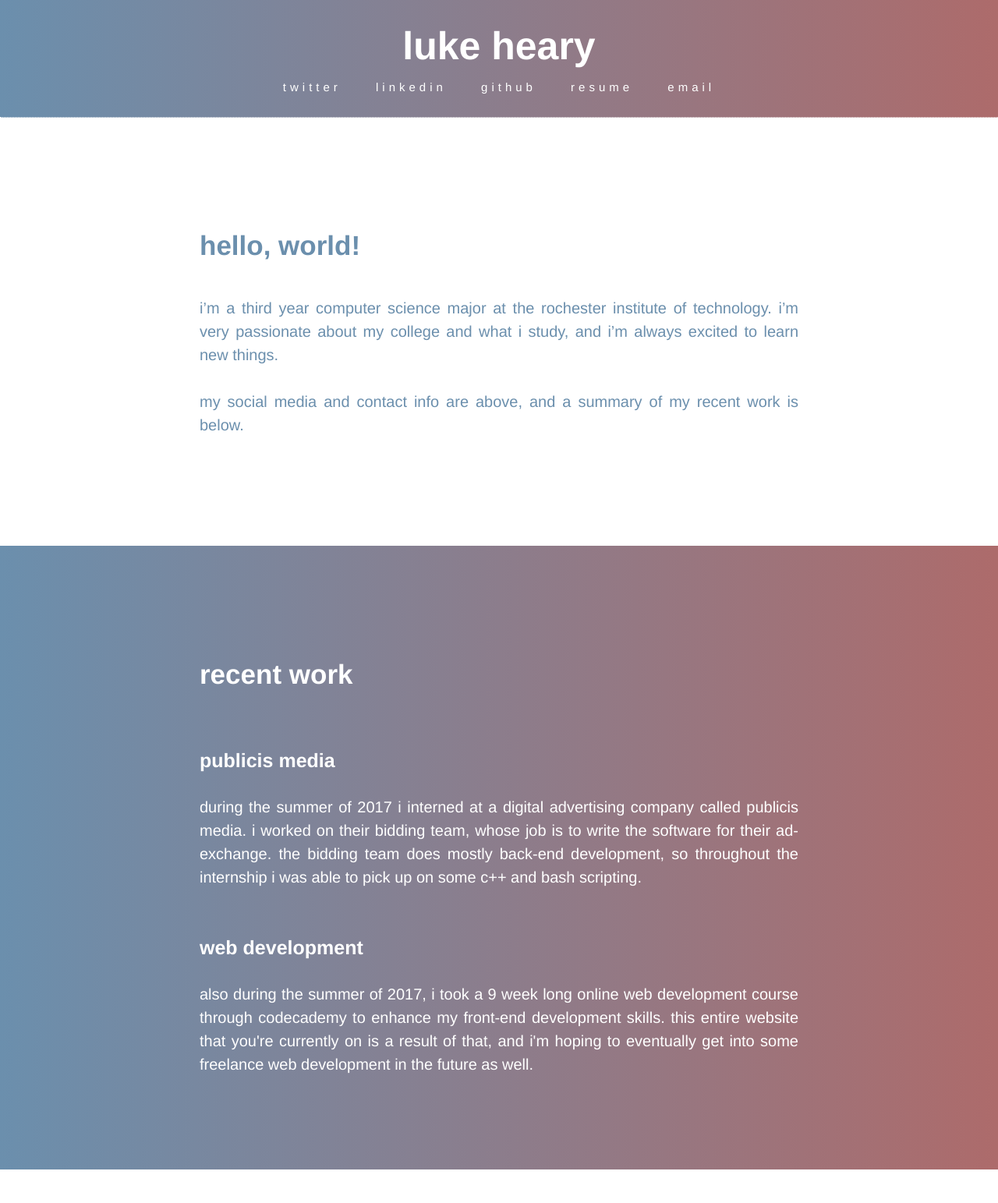
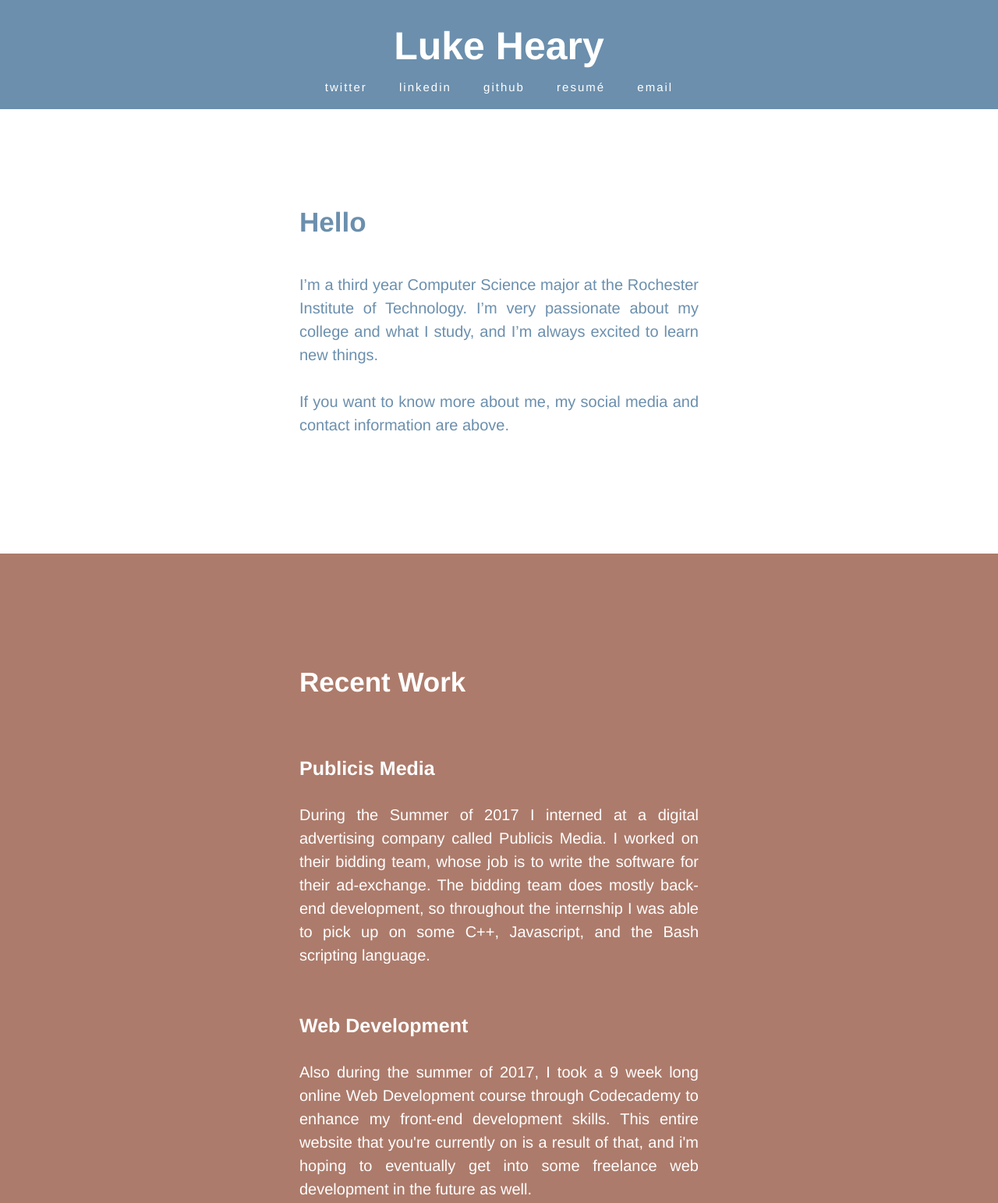
Before and after one commit to lukeheary/Portfolio-Website, a plain HTML site: page index.html in a window 1280 px wide. Shown: the top 1543 px of the page at 78% size. Before the commit the page ends 1500 px from the top, so only its background shows below. Drawn offline with Linux system fonts and the light colour scheme.

Commit message:
updated color scheme

```diff
--- a/index.html
+++ b/index.html
@@ -3,55 +3,67 @@
   <head>
     <meta charset="utf-8">
     <title>Luke Heary</title>
-    <link href="./resources/css/index.css" type="text/css" rel="stylesheet">
-    <link href="./resources/css/mobileindex.css" type="text/css" rel="stylesheet"
-    <link href="https://fonts.googleapis.com/css?family=Assistant:200,400" rel="stylesheet">
+    <meta name="viewport" content="width=device-width, initial-scale=1.0">
+    <link href="./resources/css/mobileindex.css" type="text/css" rel="stylesheet">
+    <link rel="stylesheet" type="text/css" media="screen and (min-device-width: 624px)" href="./resources/css/index.css" />
   </head>
   <body>
 
   <div class="header">
-    <h1> luke heary </h1>
+    <h1> Luke Heary </h1>
     <div class="navbar">
       <a href="http://www.twitter.com/lukeheary" target="_blank">twitter</a>
       <a href="https://www.linkedin.com/in/lukeheary" target="_blank">linkedin</a>
       <a href="https://www.github.com/lukeheary" target="_blank">github</a>
-      <a href="./resources/resume.pdf" target="_blank">resume</a>
+      <a href="./resources/resume.pdf" target="_blank">resumé</a>
       <a href="mailto:luke@lukeheary.com">email</a>
     </div>
-
   </div>
 
 <div class="section" id="one">
-  <h1>hello, world!</h1>
+  <h1>Hello</h1>
   <p>
     <br/>
-    i’m a third year computer science major at the rochester institute of technology.
-    i’m very passionate about my college and what i study, and i’m always excited to learn new things.
+    I’m a third year Computer Science major at the Rochester Institute of Technology.
+    I’m very passionate about my college and what I study, and I’m always excited to learn new things.
     <br/><br/>
-    my social media and contact info are above, and a summary of my recent work is below.
+    If you want to know more about me, my social media and contact information are above.
   </p>
 </div>
 
 <div class="section" id="two">
-  <h1>recent work</h1>
+  <h1>Recent Work</h1>
   <br/><br/>
 
-  <h2>publicis media</h2>
+  <h2>Publicis Media</h2>
   <p>
     <br/>
-    during the summer of 2017 i interned at a digital advertising company called publicis media.
-    i worked on their bidding team, whose job is to write the software for their ad-exchange. the
-    bidding team does mostly back-end development, so throughout the internship i was able to pick up
-    on some c++ and bash scripting.
+    During the Summer of 2017 I interned at a digital advertising company called Publicis Media.
+    I worked on their bidding team, whose job is to write the software for their ad-exchange. The
+    bidding team does mostly back-end development, so throughout the internship I was able to pick up
+    on some C++, Javascript, and the Bash scripting language.
   </p>
   <br/><br/>
-  <h2>web development</h2>
+
+  <h2>Web Development</h2>
   <p>
     <br/>
-    also during the summer of 2017, i took a 9 week long online web development course through codecademy
-    to enhance my front-end development skills. this entire website that you're currently on is a result of
+    Also during the summer of 2017, I took a 9 week long online Web Development course through Codecademy
+    to enhance my front-end development skills. This entire website that you're currently on is a result of
     that, and i'm hoping to eventually get into some freelance web development in the future as well.
+  </p>
+  <br/><br/>
+
+  <h2>Wegmans Food Markets Inc.</h2>
+  <p>
+    <br/>
+    During my four years at Wegmans, I held many different positions that helped shape the worker that
+    I am today. My daily job consisted of working in teams and learning about new products on the spot,
+    so that I could better inform customers and help build relationships.
+  </p>
 </div>
+
+
 
   </div>
   </body>
--- a/resources/css/index.css
+++ b/resources/css/index.css
@@ -1,3 +1,5 @@
+@media only screen and (min-width: 700px) {
+
   * {
      margin: 0px;
      padding: 0px;
@@ -5,18 +7,18 @@
 
   body {
     font-family: Helvetica;
-  background: -webkit-linear-gradient(left, #6B8FAD , #AD6B6B);
+    background-color: #6B8FAD;
   }
 
   /** HEADER **/
   .header {
-  background: -webkit-linear-gradient(left, #6B8FAD , #AD6B6B);
-  height: 100px;
+    background-color: #6B8FAD;
+    height: 90px;
     width: 100%;
     padding: 30px 0px 20px 0px;
     position: fixed;
     flex-wrap: wrap;
-  border-bottom: 1px dotted white;
+    z-index: 10;
   }
 
   .header h1 {
@@ -32,31 +34,45 @@ body {
     font-size: 15px;
     font-weight: 100;
     text-align: center;
-  letter-spacing: 5px;
+    letter-spacing: 2px;
     word-spacing: 15px;
   }
 
   .header .navbar a {
     color: white;
     text-decoration: none;
-  padding: 0px 10px 20px 10px;
+  }
+
+  .header .navbar a:hover {
+    font-size: 16px;
   }
 
   /** BODY **/
   #one {
     background-color: white;
     color: #6B8FAD;
-  padding-top: 150px;
+    padding-top: 200px;
+    padding-bottom: 150px;
+    height: auto;
   }
 
   #two {
-  background: -webkit-linear-gradient(left, #6B8FAD , #AD6B6B);
+    background-color: #AD7B6B;
     color: white;
-  height: 800px;
+    height: auto;
+    padding-top: 80px;
+    padding-bottom: 120px;
+  }
+
+  #three {
+    background-color: white;
+    color: #6B8FAD;
+    height: auto;
+    padding-top: 80px;
+    padding-bottom: 120px;
   }
 
   .section {
-  height: 550px;
     width: 100%;
     display: block;
     flex-wrap: wrap;
@@ -65,8 +81,8 @@ body {
   }
 
   .section h1 {
-  padding-left: 20%;
-  padding-top: 150px;
+    padding-left: 30%;
+    text-align: left;
     font-size: 35px;
     padding-bottom: 20px;
   }
@@ -75,14 +91,15 @@ body {
     font-size: 25px;
     text-align: justify;
     padding: 0px 15px;
-  padding-left: 20%;
-
+    padding-left: 30%;
   }
 
   .section p {
-  padding-left: 20%;
-  padding-right: 20%;
+    padding-left: 30%;
+    padding-right: 30%;
     font-size: 20px;
     display: flex;
     font-weight: 100;
   }
+
+}
--- a/resources/css/mobileindex.css
+++ b/resources/css/mobileindex.css
@@ -1,51 +1,88 @@
-@media only screen and (max-width: 624px) {
-
-  .wrap {
-    margin-top: 0%;
-    margin-left: 0%;
+* {
+   margin: 0px;
+   padding: 0px;
 }
 
+body {
+  font-family: Helvetica;
+}
+
+/** HEADER **/
 .header {
-    height: 130px;
+  background-color: #6B8FAD;
+  height: 90px;
+  width: 100%;
+  padding: 25px 0px 30px 0px;
+  position: fixed;
+  flex-wrap: wrap;
+}
+
+.header h1 {
+  color: white;
+  font-size: 50px;
+  margin: auto;
+  padding-bottom: 10px;
+  text-align: center;
+}
+
+.header .navbar {
+  color: white;
+  font-size: 15px;
+  font-weight: 100;
+  text-align: center;
+  letter-spacing: 0px;
+  word-spacing: 0px;
 }
 
 .header .navbar a {
-    display:inline-block;
+  color: white;
+  text-decoration: none;
+  padding: 0px 10px 10px 10px;
+  display: inline-block;
 }
 
+/** BODY **/
 #one {
-    padding-top: 200px;
-    height: 400px;
+  background-color: white;
+  color: #6B8FAD;
+  padding-top: 140px;
+  height: 450px;
 }
 
 #two {
-    height: 900px;
+  background-color: #AD7B6B;
+  color: white;
+  height: 1300px;
+}
+
+#three {
+  background-color: white;
+  color: #6B8FAD;
+  height: 500px;
 }
 
 .section {
+  width: 100%;
+  text-align: justify;
   line-height: 30px;
-  }
-
-  .section h2 {
-    text-align: center;
-    padding: 0;
-    margin-left: 0;
 }
 
 .section h1 {
   text-align: center;
-    padding: 30px 0px 0px 0px;;
+  padding-top: 70px;
+  font-size: 35px;
+  padding-bottom: 20px;
 }
 
 .section h2 {
+  font-size: 25px;
   text-align: center;
-    padding: 30px 0px 0px 0px;;
 }
 
 .section p {
-    font-size: 20px;
-    text-align: justify;
-    padding: 0px 15px;
+  padding-left: 5%;
+  padding-right: 5%;
+  font-size: 18px;
+  display: flex;
+  font-weight: 100;
 }
-
-}
```
Also changed, not shown: 4 other files. Lines whose indentation alone changed are shown as unchanged.
